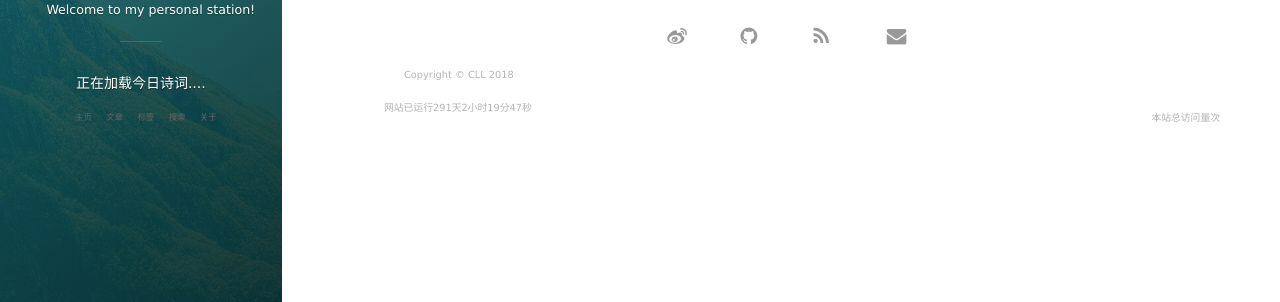
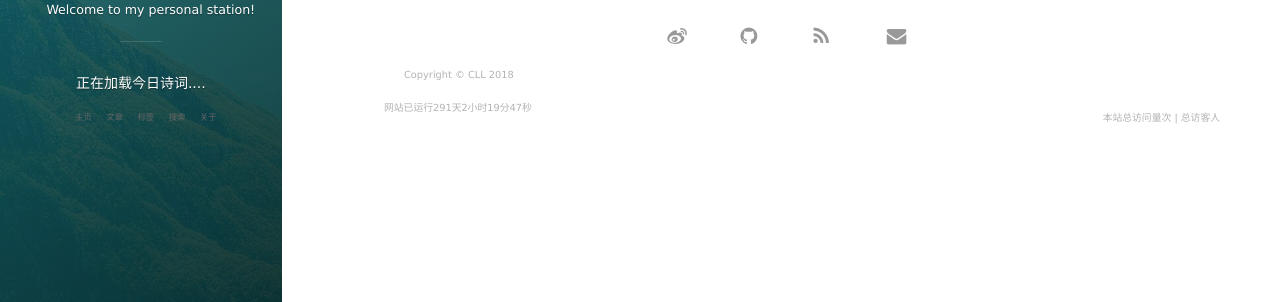
Before and after one commit to cllstudy/cllstudy.github.io, a Jekyll site: the page built from tags.html, in a window 1280 px wide. Shown: the part 492-794 px from the top of the page. Built offline with Jekyll 4.4.1, drawn with Linux system fonts in a browser that asks for light colours; nearby versions of some CDN libraries; comment, search, counter and statistics services are not loaded.

Commit message:
Update footer.html

```diff
--- a/_includes/footer.html
+++ b/_includes/footer.html
@@ -80,17 +80,14 @@
              Y=new Date();T=(Y.getTime()-X.getTime());M=24*60*60*1000;a=T/M;A=Math.floor(a);b=(a-A)*24;B=Math.floor(b);c=(b-B)*60;C=Math.floor((b-B)*60);D=Math.floor((c-C)*60);runtime_span.innerHTML="网站已运行"+A+"天"+B+"小时"+C+"分"+D+"秒"}show_runtime();
           </script>
         </div>
-<!--  屏蔽时间        -->
-<!--
-     <div align="left">
-        <script type="text/javascript" src="http://bestlei.top/js/time.js"></script>
-             </div> -->
 
         	<div align="right">
     			<link rel="stylesheet" href="//cdn.bootcss.com/font-awesome/4.3.0/css/font-awesome.min.css">
 
           <!-- 访问统计 -->
           <span id="busuanzi_container_site_pv">本站总访问量<span id="busuanzi_value_site_pv"></span>次</span>
+                 <span class="post-meta-divider">|</span>
+                <span id="busuanzi_container_site_uv">总访客<span id="busuanzi_value_site_uv"></span>人</span>
 
         </div>
 
```
